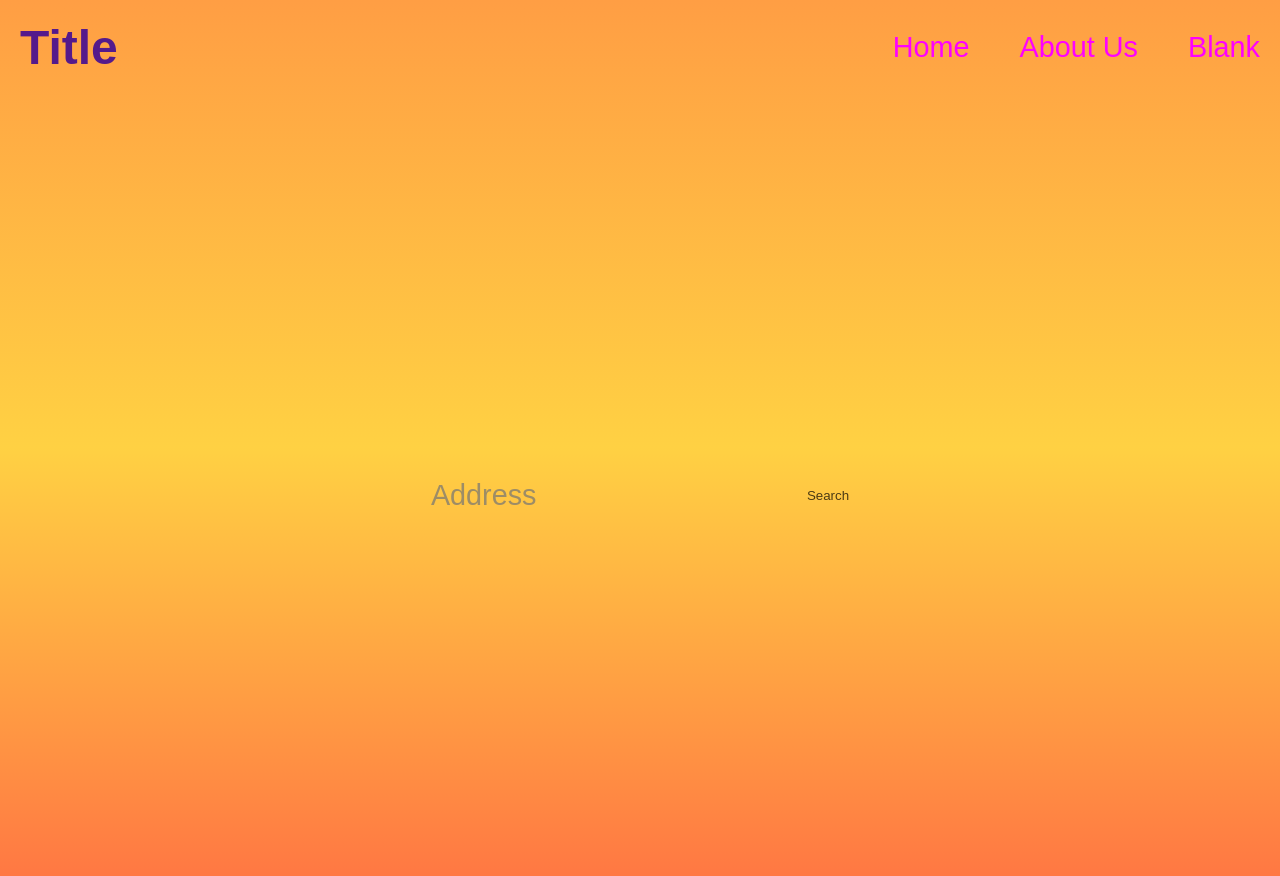
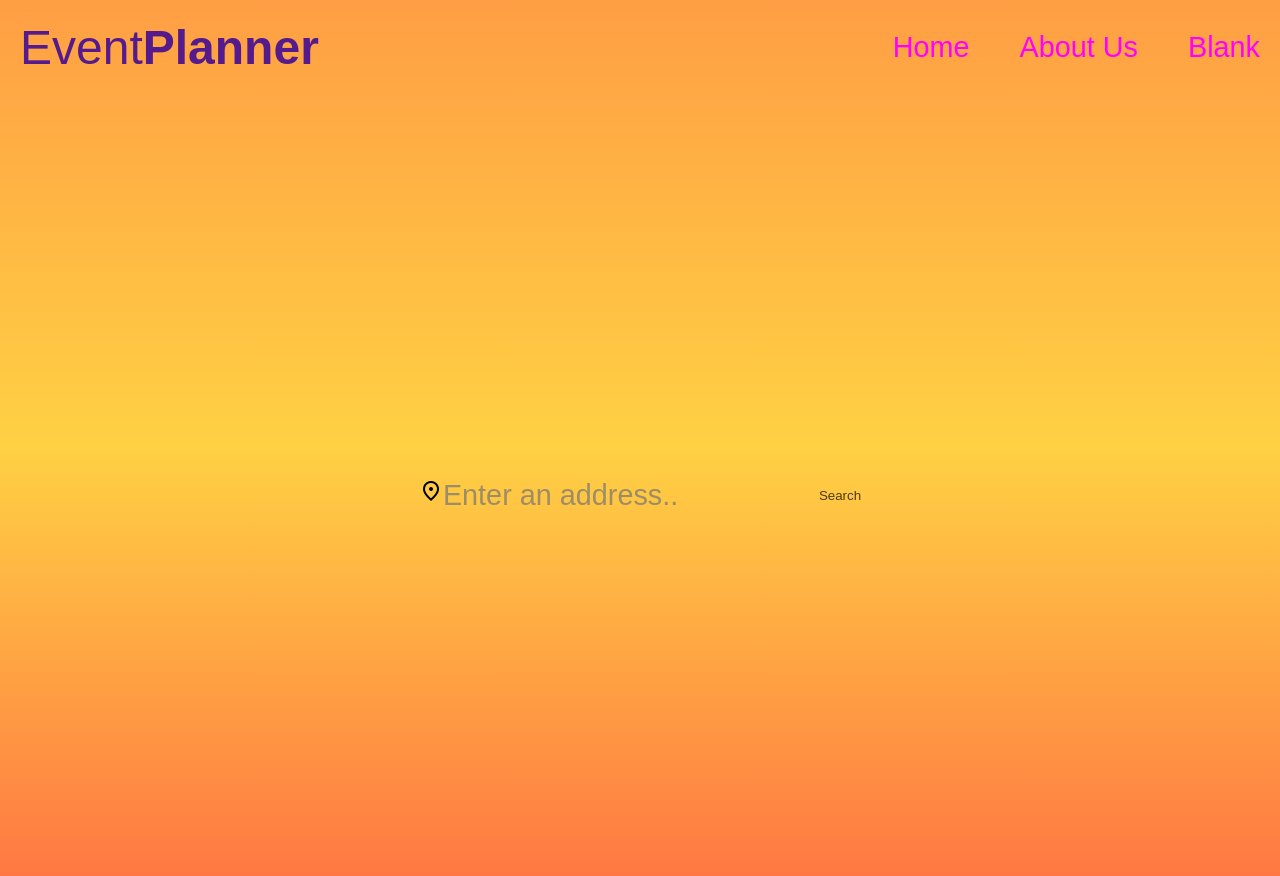
Before and after one commit to Magical31/EventTraveler, a plain HTML site: page index3.html in a window 1280 px wide. Drawn offline with nearby package versions, Linux system fonts and the light colour scheme; a web font is replaced by a local one.

Commit message:
Update index3.html

```diff
--- a/index3.html
+++ b/index3.html
@@ -7,13 +7,17 @@
     <title>Document</title>
     <link rel="stylesheet" href="style3.css">
     <link rel="stylesheet" href="https://fonts.googleapis.com/css?family=Sofia">
+    <link rel="stylesheet" href="https://fonts.googleapis.com/icon?family=Material+Icons">
+    <link rel="stylesheet" href="https://fonts.googleapis.com/css2?family=Material+Symbols+Outlined:opsz,wght,FILL,GRAD@20..48,100..700,0..1,-50..200" />
 </head>
 <body>
+
     <head>
         <nav class="nav_bar">
             <div class="container">
-                <a href="" id="logo"><strong>Title</strong></a>
-              </div>
+                <a href="" id="logo">Event<strong>Planner</strong></a>
+            </div>
+            <div class="nav__links">
 
                 <ul class="menu">
                     <li class="nav_item">
@@ -26,22 +30,23 @@
                         <a href="" class="link">Blank</a>
                     </li>
                 </ul>
-
-
+            </div>
         </nav>
 
 
         <main>
             <div class="abc">
                 <form>
+                    <span class="material-symbols-outlined">
+                        location_on
+                        </span>
+                    <input type="text" id="address" placeholder="Enter an address.." required>
 
-
-                    <input type="text" id="address" placeholder="Address" required>
-
-                    <button type="submit">Search</button>
-                  </form>
+                    <button type="submit"><p>Search</p></button>
+                </form>
             </div>
         </main>
+
     </head>
 
     <script src="script.js"></script>
```
